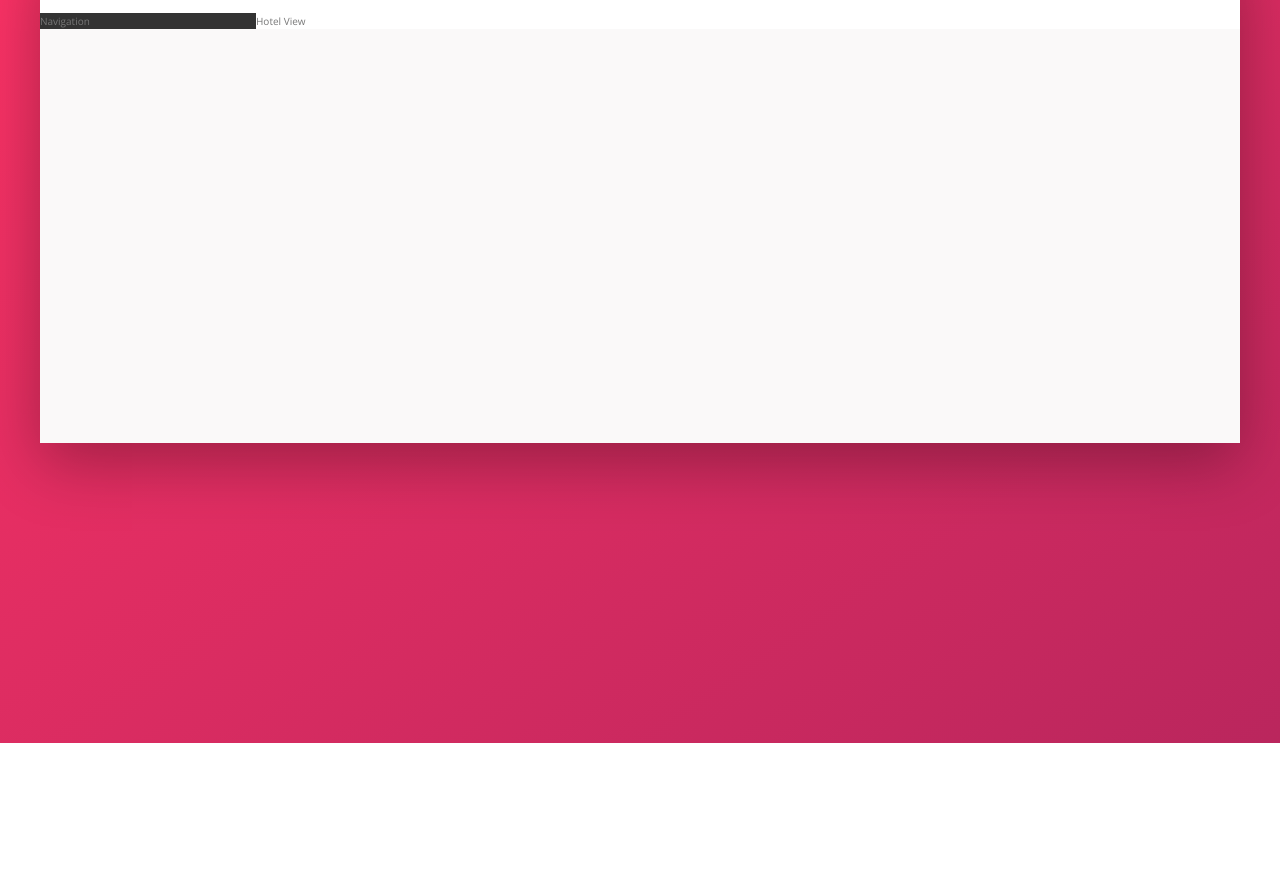
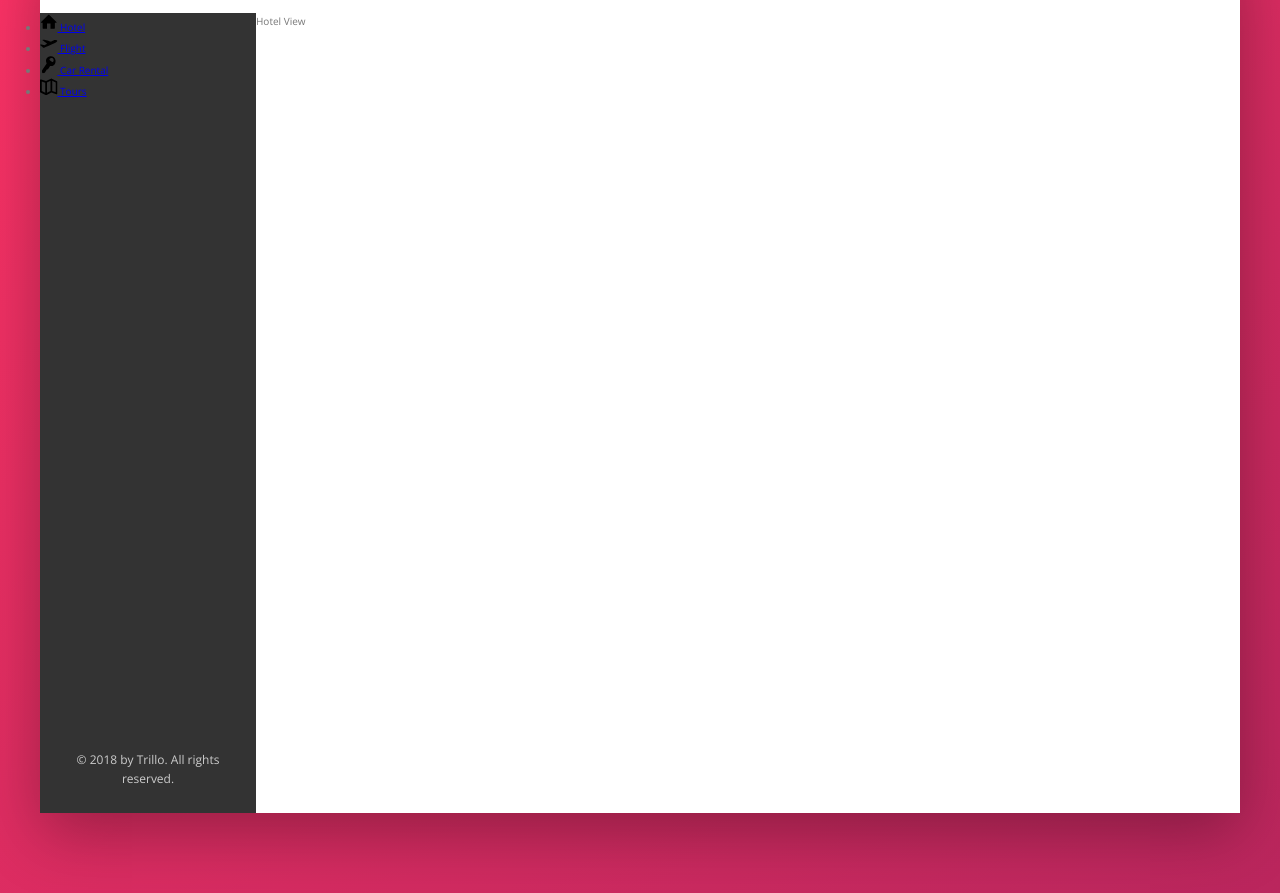
Before and after one commit to MyranN/AdvancedCSS, a website: page trillo/index.html in a window 1280 px wide. Shown: the part 137-1030 px from the top of the page. Before the commit the page ends 880 px from the top, so only its background shows below. Drawn offline with nearby package versions, Linux system fonts and the light colour scheme; files that its build step writes are made by us from their sources.

Commit message:
Finish layout of side navigation bar using flex-direction to vertically space items

```diff
--- a/trillo/index.html
+++ b/trillo/index.html
@@ -45,7 +45,42 @@
         </header>
         <div class="content">
             <nav class="sidebar">
-                Navigation
+                <ul class="side-nav">
+                    <li class="side-nav__item">
+                        <a href="#" class="side-nav__link">
+                            <svg class="side-nav__icon">
+                                <use xlink:href="img/sprite.svg#icon-home"></use>
+                            </svg>
+                            <span>Hotel</span>
+                        </a>
+                    </li>
+                    <li class="side-nav__item">
+                        <a href="#" class="side-nav__link">
+                            <svg class="side-nav__icon">
+                                <use xlink:href="img/sprite.svg#icon-aircraft-take-off"></use>
+                            </svg>
+                            <span>Flight</span>
+                        </a>
+                    </li>
+                    <li class="side-nav__item">
+                        <a href="#" class="side-nav__link">
+                            <svg class="side-nav__icon">
+                                <use xlink:href="img/sprite.svg#icon-key"></use>
+                            </svg>
+                            <span>Car Rental</span>
+                        </a>
+                    </li>
+                    <li class="side-nav__item">
+                        <a href="#" class="side-nav__link">
+                            <svg class="side-nav__icon">
+                                <use xlink:href="img/sprite.svg#icon-map"></use>
+                            </svg>
+                            <span>Tours</span>
+                        </a>
+                    </li>
+                </ul>
+
+                <div class="legal">&copy; 2018 by Trillo. All rights reserved.</div>
             </nav>
             <main class="hotel-view">
                 Hotel View
--- a/trillo/sass/_component.scss
+++ b/trillo/sass/_component.scss
@@ -117,3 +117,30 @@
   }
 
 }
+
+/////////////////////////////////////////////////////
+// SIDE NAVIGATION
+.side-nav {
+  &__item {
+
+  }
+
+  &__link {
+
+  }
+
+  &__icon {
+    width: 1.75rem;
+    height: 1.75rem;
+  }
+}
+
+/////////////////////////////////////////////////////
+// LEGAL TEXT
+
+.legal {
+  font-size: 1.2rem;
+  color: var(--color-grey-light-4);
+  text-align: center;
+  padding: 2.5rem;
+}
--- a/trillo/sass/_layout.scss
+++ b/trillo/sass/_layout.scss
@@ -26,9 +26,17 @@
   background-color: var(--color-grey-dark-1);
 
   flex: 0 0 18%; //flex basis to specify width, in this case 18%
+
+  display: flex;
+  flex-direction: column;
+  justify-content: space-between;
 }
 
 .hotel-view { //flex item for main view
+  //TEST SETTINGS
   background-color: #fff;
+  height: 80rem;
+
+
   flex: 1; //flex grow so that this flex item occupies the remaining 82% (100-18)
 }
```
Also changed, not shown: trillo/sass/main.css, 1 other file.
